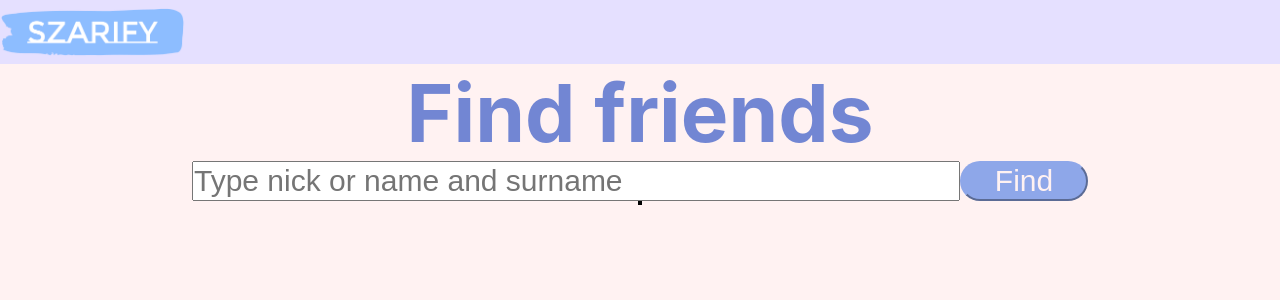
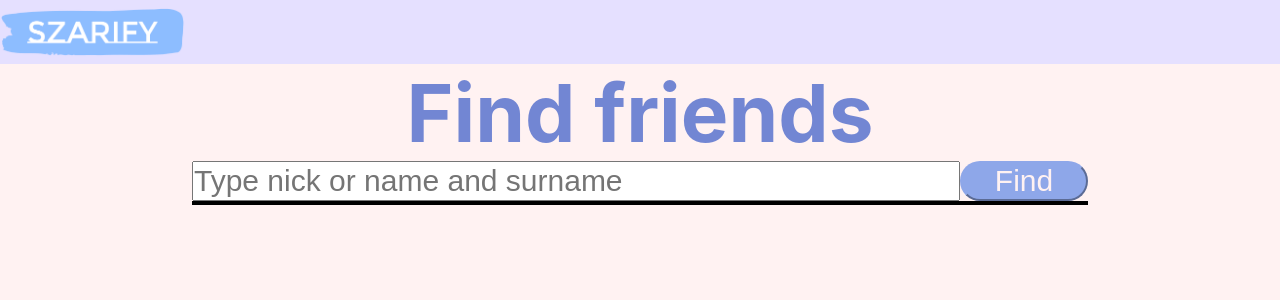
Before and after one commit to szariii/Szarify, a React (Vite) app in the folder website/: page /addFriends in a window 1280 px wide. Shown: the top 300 px of the page. Built offline with nearby package versions, Linux system fonts and the light colour scheme.

Commit message:
Finish friend site

```diff
--- a/website/src/App.tsx
+++ b/website/src/App.tsx
@@ -12,6 +12,7 @@ import Nav from "./components/nav/Nav";
 import LoginSite from "./sites/LoginSite";
 import MainSite from "./sites/MainSite";
 import AddFriendsSite from "./sites/AddFriendsSite";
+import UserProfilSite from "./sites/UserProfilSite";
 
 //Colors https://colorhunt.co/palette/7286d38ea7e9e5e0fffff2f2
 
@@ -24,6 +25,7 @@ function App() {
         <Route path="/" element={<LoginSite />} />
         <Route path="/main" element={<MainSite />} />
         <Route path="/addFriends" element={<AddFriendsSite />} />
+        <Route path="/user/:id" element={<UserProfilSite />} />
       </Routes>
     </>
   );
--- a/website/src/components/addFriendsComponents/ListElement.tsx
+++ b/website/src/components/addFriendsComponents/ListElement.tsx
@@ -1,14 +1,36 @@
+import styled from "styled-components";
+import { useNavigate } from "react-router-dom";
+
 const ListElement = ({ id, name, surname, nick }: ShortedInfo) => {
+  const navigate = useNavigate();
+  const clickHandler = () => {
+    navigate(`/user/${id}`);
+  };
+
   return (
-    <div>
-      <h2>
+    <ListElementStyled onClick={clickHandler}>
+      <TextElementStyle>
         {nick},{name} {surname}
-      </h2>
-    </div>
+      </TextElementStyle>
+    </ListElementStyled>
   );
 };
 
 export default ListElement;
+
+const ListElementStyled = styled.div`
+  border: 2px solid black;
+  :hover {
+    background-color: #7286d3;
+    cursor: pointer;
+  }
+`;
+
+const TextElementStyle = styled.h2`
+  :hover {
+    color: #fff2f2;
+  }
+`;
 
 interface ShortedInfo {
   id: number;
--- a/website/src/components/addFriendsComponents/SearchResult.tsx
+++ b/website/src/components/addFriendsComponents/SearchResult.tsx
@@ -21,69 +21,44 @@ const SearchResult = ({
           <Icon icon={faCircleNotch} className="fa-spin" />
         </WaitingDiv>
       ) : (
-        findedUsers.map((ele) => (
-          <>
+        <InsideBox>
+          {findedUsers.map((ele) => (
             <ListElement
               id={ele.id}
               name={ele.name}
               nick={ele.nick}
               surname={ele.surname}
             />
-            <ListElement
-              id={ele.id}
-              name={ele.name}
-              nick={ele.nick}
-              surname={ele.surname}
-            />
-            <ListElement
-              id={ele.id}
-              name={ele.name}
-              nick={ele.nick}
-              surname={ele.surname}
-            />
-            <ListElement
-              id={ele.id}
-              name={ele.name}
-              nick={ele.nick}
-              surname={ele.surname}
-            />
-            <ListElement
-              id={ele.id}
-              name={ele.name}
-              nick={ele.nick}
-              surname={ele.surname}
-            />
-            <ListElement
-              id={ele.id}
-              name={ele.name}
-              nick={ele.nick}
-              surname={ele.surname}
-            />
-            <ListElement
-              id={ele.id}
-              name={ele.name}
-              nick={ele.nick}
-              surname={ele.surname}
-            />
-            <ListElement
-              id={ele.id}
-              name={ele.name}
-              nick={ele.nick}
-              surname={ele.surname}
-            />
-          </>
-        ))
+          ))}
+        </InsideBox>
       )}
     </SearchResultStyle>
   );
 };
 
 const SearchResultStyle = styled.div`
-display: flex;
-flex-flow: column;
+  min-height: 60%;
+  width: 70%;
+`;
+
+const InsideBox = styled.div`
+  position: fixed;
+  max-height: 50%;
+  width: 70%;
   overflow-y: auto;
-  max-height: 500px;
+  white-space: nowrap;
   border: 2px solid black;
+
+  ::-webkit-scrollbar {
+    background-color: #e5e0ff;
+  }
+
+  ::-webkit-scrollbar-thumb {
+    background: #7286d3;
+    border-radius: 20px;
+  }
+
+  scrollbar-color: rgb(114, 134, 211);
 `;
 
 const WaitingDiv = styled.div`
--- a/website/src/sites/AddFriendsSite.tsx
+++ b/website/src/sites/AddFriendsSite.tsx
@@ -5,36 +5,39 @@ import { useState } from "react";
 import SearchEngine from "../components/addFriendsComponents/SearchEngine";
 import SearchResult from "../components/addFriendsComponents/SearchResult";
 
-
-
-
 const AddFriendsSite = () => {
-    const [findedUsers,setFindedUsers] = useState<Array<ShortedInfo>>([])
-    const [findingUsers,setFindingUsers] = useState<boolean>(false)
+  const [findedUsers, setFindedUsers] = useState<Array<ShortedInfo>>([]);
+  const [findingUsers, setFindingUsers] = useState<boolean>(false);
 
   return (
     <AddFriendsSiteStyle>
       <h1>Find friends</h1>
-      <SearchEngine setFindedUsers={setFindedUsers} setFindingUsers={setFindingUsers} />
-      <SearchResult findedUsers={findedUsers} setFindedUsers={setFindedUsers} findingUsers={findingUsers} setFindingUsers={setFindingUsers} />
+      <SearchEngine
+        setFindedUsers={setFindedUsers}
+        setFindingUsers={setFindingUsers}
+      />
+      <SearchResult
+        findedUsers={findedUsers}
+        setFindedUsers={setFindedUsers}
+        findingUsers={findingUsers}
+        setFindingUsers={setFindingUsers}
+      />
     </AddFriendsSiteStyle>
   );
 };
-
-
-
 
 const AddFriendsSiteStyle = styled.div`
   display: flex;
   flex-direction: column;
   align-items: center;
+  height: 92%;
 `;
 
 export default AddFriendsSite;
 
-  interface ShortedInfo {
-    id:number
-    name:string
-    surname:string
-    nick:string
+interface ShortedInfo {
+  id: number;
+  name: string;
+  surname: string;
+  nick: string;
 }
--- /dev/null
+++ b/website/src/sites/UserProfilSite.tsx
@@ -0,0 +1,7 @@
+const UserProfilSite = () =>{
+ return(
+    <div>Profile</div>
+ )
+}
+
+export default UserProfilSite
```
